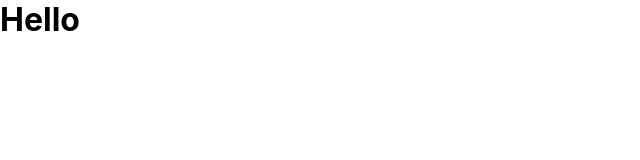
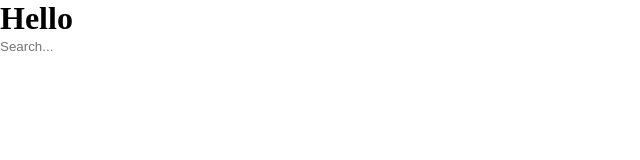
Before and after one commit to tpadilla10117/weather-react, a React (Create React App) app: page / in a window 1280 px wide. Shown: the top 160 px of the page, without its empty margins (0-640 px from the left). Built offline with nearby package versions, Linux system fonts and the light colour scheme.

Commit message:
created a searchbox and homepage component

```diff
--- a/src/components/App.js
+++ b/src/components/App.js
@@ -1,7 +1,19 @@
+import React from 'react';
+import { HomePage} from './utils';
+
+require('dotenv').config();
+
+const apiKey = process.env.WEATHER_KEY;
+const BASE_URL = 'https://api.openweathermap.org/data/2.5';
+
 function App() {
   return (
     <div className="App">
       <h1>Hello</h1>
+
+      <HomePage />
+
+
     </div>
   );
 }
--- /dev/null
+++ b/src/components/SearchBox.jsx
@@ -0,0 +1,17 @@
+import React from "react";
+
+function SearchBox() {
+    return (
+        <div className="search-box">
+
+            <input
+                type="text"
+                className="search-bar"
+                placeholder="Search..."
+
+            />
+        </div>
+    );
+};
+
+export default SearchBox;
--- /dev/null
+++ b/src/components/utils.js
@@ -0,0 +1,9 @@
+/* This file manages exported Components: */
+/* PAGES: */
+    export { default as HomePage } from '../pages/home/Home.jsx';
+
+/* ------------------------------------------------------------------------------------------------------------- */
+
+/* Components: */
+
+    export { default as SearchBox } from '../components/SearchBox';
--- a/src/index.css
+++ b/src/index.css
@@ -4,17 +4,3 @@
   margin: 0;
   border: 0;
 }
-
-body {
-  margin: 0;
-  font-family: -apple-system, BlinkMacSystemFont, 'Segoe UI', 'Roboto', 'Oxygen',
-    'Ubuntu', 'Cantarell', 'Fira Sans', 'Droid Sans', 'Helvetica Neue',
-    sans-serif;
-  -webkit-font-smoothing: antialiased;
-  -moz-osx-font-smoothing: grayscale;
-}
-
-code {
-  font-family: source-code-pro, Menlo, Monaco, Consolas, 'Courier New',
-    monospace;
-}
--- /dev/null
+++ b/src/pages/home/Home.jsx
@@ -0,0 +1,13 @@
+import React from 'react';
+
+import { SearchBox } from '../../components/utils';
+
+const HomePage = () => {
+    return (
+        <main>
+            <SearchBox />
+        </main>
+    );
+};
+
+export default HomePage;
```
Also changed, not shown: src/assets/cold-bg.jpg (added), src/assets/warm-bg.jpg (added).
